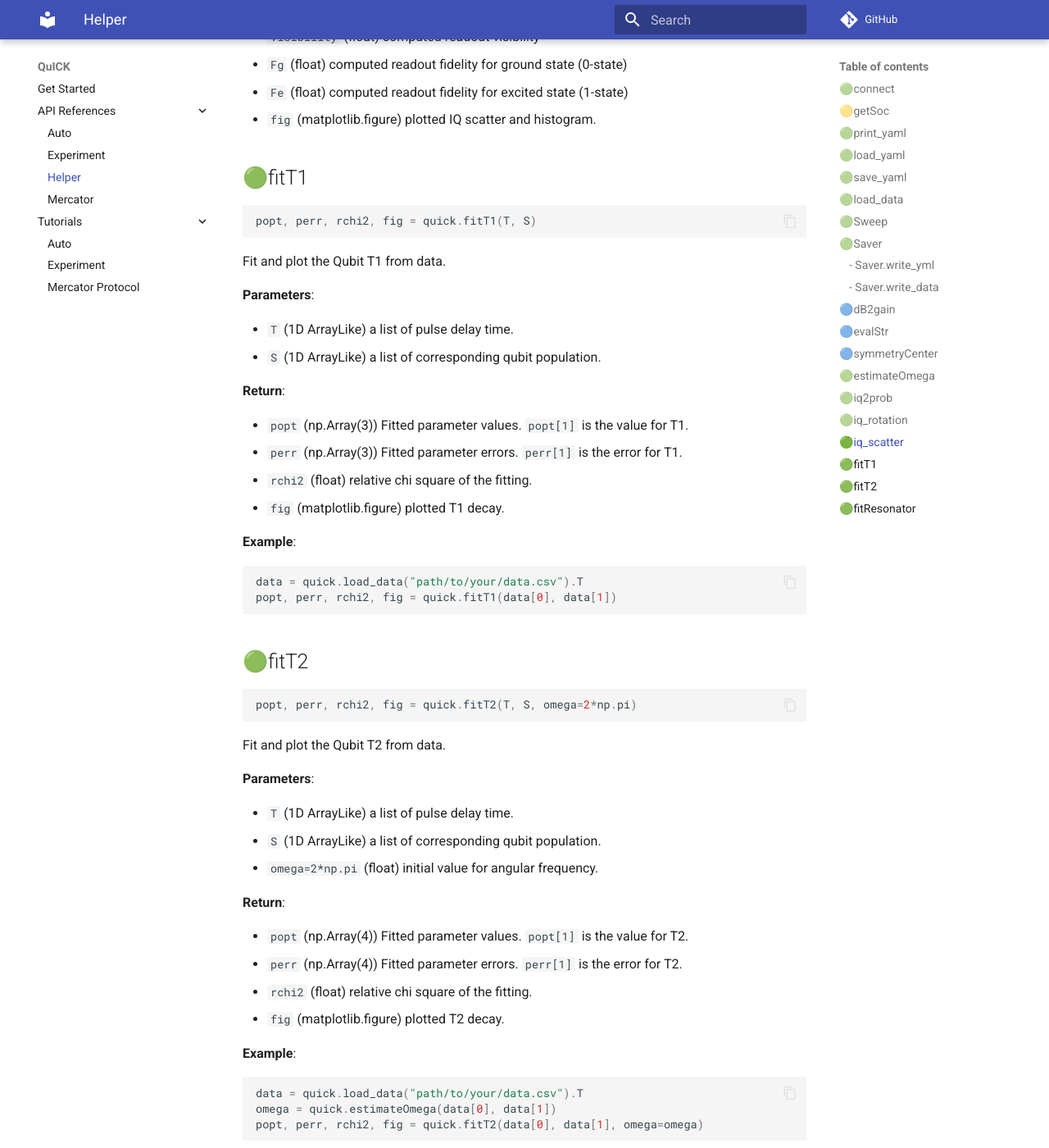
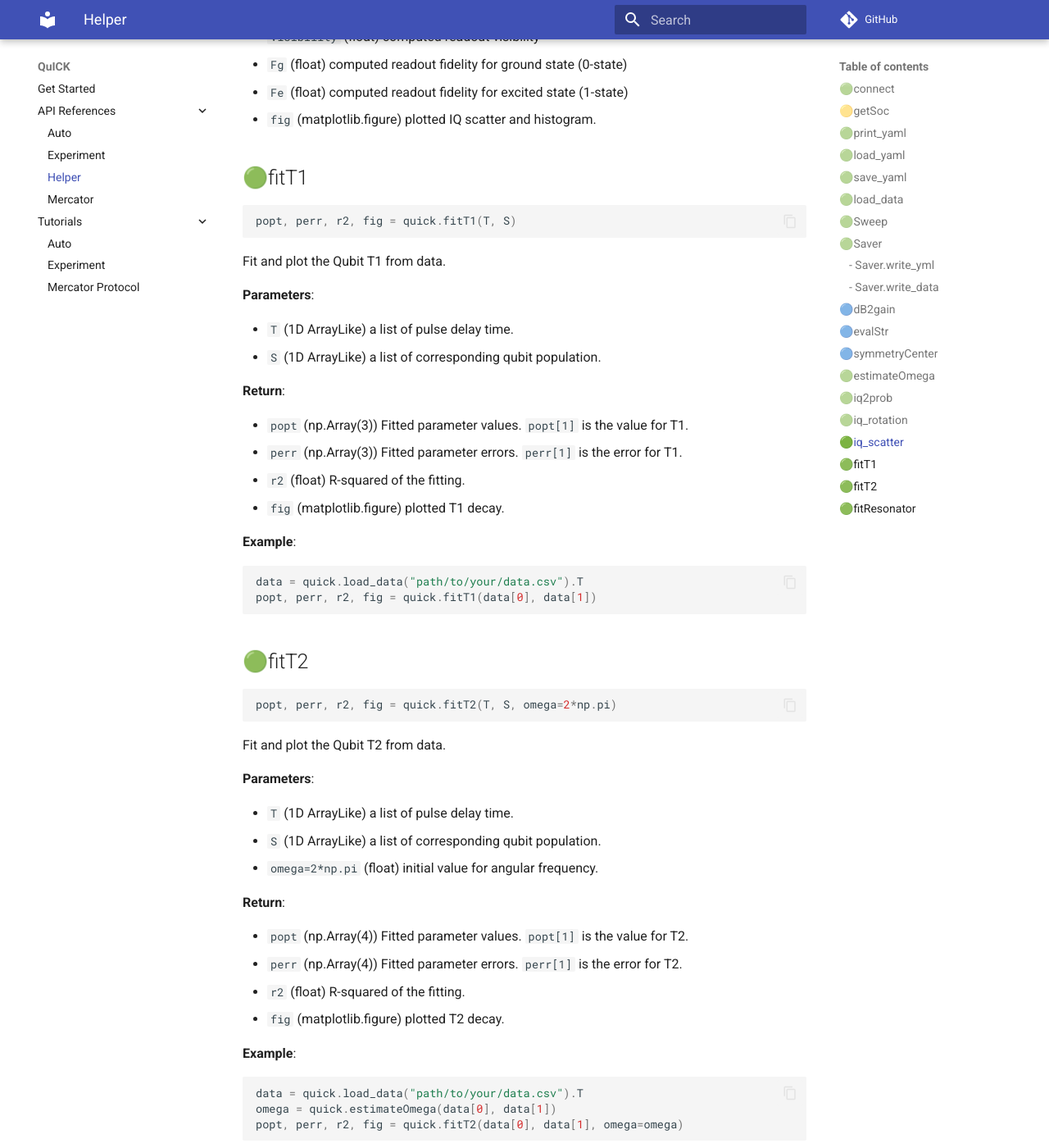
Before and after one commit to clelandlab/quick, an MkDocs documentation site: the page built from docs/API References/helper.md, in a window 1280 px wide and 1400 px high, scrolled down 7365 px. Shown: the whole window at 82% size. Built offline with MkDocs 1.6.1 and Material for MkDocs 9.7.7, drawn with Linux system fonts in a browser that asks for light colours; comment, search, counter and statistics services are not loaded; some of the changed text lies outside the part shown.

Commit message:
Update all fitting to R-squared

````diff
--- a/docs/API References/helper.md
+++ b/docs/API References/helper.md
@@ -322,7 +322,7 @@ Compute the center for 0-state and 1-state from measured calibartion data. Compu
 ## 🟢fitT1
 
 ```python
-popt, perr, rchi2, fig = quick.fitT1(T, S)
+popt, perr, r2, fig = quick.fitT1(T, S)
 ```
 
 Fit and plot the Qubit T1 from data.
@@ -336,20 +336,20 @@ Fit and plot the Qubit T1 from data.
 
 - `popt` (np.Array(3)) Fitted parameter values. `popt[1]` is the value for T1.
 - `perr` (np.Array(3)) Fitted parameter errors. `perr[1]` is the error for T1.
-- `rchi2` (float) relative chi square of the fitting.
+- `r2` (float) R-squared of the fitting.
 - `fig` (matplotlib.figure) plotted T1 decay.
 
 **Example**:
 
 ```python
 data = quick.load_data("path/to/your/data.csv").T
-popt, perr, rchi2, fig = quick.fitT1(data[0], data[1])
+popt, perr, r2, fig = quick.fitT1(data[0], data[1])
 ```
 
 ## 🟢fitT2
 
 ```python
-popt, perr, rchi2, fig = quick.fitT2(T, S, omega=2*np.pi)
+popt, perr, r2, fig = quick.fitT2(T, S, omega=2*np.pi)
 ```
 
 Fit and plot the Qubit T2 from data.
@@ -364,7 +364,7 @@ Fit and plot the Qubit T2 from data.
 
 - `popt` (np.Array(4)) Fitted parameter values. `popt[1]` is the value for T2.
 - `perr` (np.Array(4)) Fitted parameter errors. `perr[1]` is the error for T2.
-- `rchi2` (float) relative chi square of the fitting.
+- `r2` (float) R-squared of the fitting.
 - `fig` (matplotlib.figure) plotted T2 decay.
 
 **Example**:
@@ -372,13 +372,13 @@ Fit and plot the Qubit T2 from data.
 ```python
 data = quick.load_data("path/to/your/data.csv").T
 omega = quick.estimateOmega(data[0], data[1])
-popt, perr, rchi2, fig = quick.fitT2(data[0], data[1], omega=omega)
+popt, perr, r2, fig = quick.fitT2(data[0], data[1], omega=omega)
 ```
 
 ## 🟢fitResonator
 
 ```python
-p, perr, rchi2, fig = quick.fitResonator(F, S, fit="circle", p0=[None, None, None, None])
+p, perr, r2, fig = quick.fitResonator(F, S, fit="circle", p0=[None, None, None, None])
 ```
 
 Circle fit of inversed S21 for quality factor of resonator.
@@ -394,12 +394,12 @@ Circle fit of inversed S21 for quality factor of resonator.
 
 - `p` (np.Array(4)) Fitted parameter values in the order of `[Qi, Qc, fr, phi]`
 - `perr` (np.Array(4)) Fitted parameter errors. `perr[1]` is the error for T2.
-- `rchi2` (float) relative chi square of the fitting.
+- `r2` (float) R-squared of the fitting.
 - `fig` (matplotlib.figure) plotted fitting.
 
 **Example**:
 
 ```python
 data = quick.load_data("path/to/your/data1.csv", "path/to/your/data2.csv").T
-p, perr, rchi2, fig = quick.fitResonator(data[0], data[3] + 1j * data[4], fit="circle")
+p, perr, r2, fig = quick.fitResonator(data[0], data[3] + 1j * data[4], fit="circle")
 ```
````
Also changed, not shown: docs/API References/auto.md (+1 -1 lines), docs/Tutorials/auto.md (+1 -1 lines), 3 other files.
